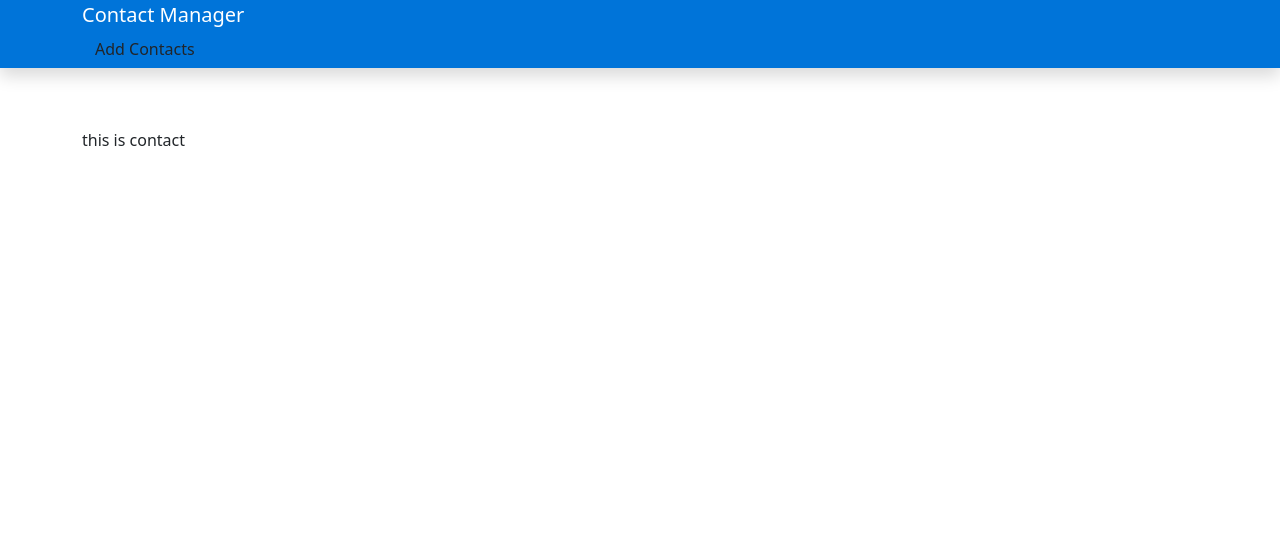
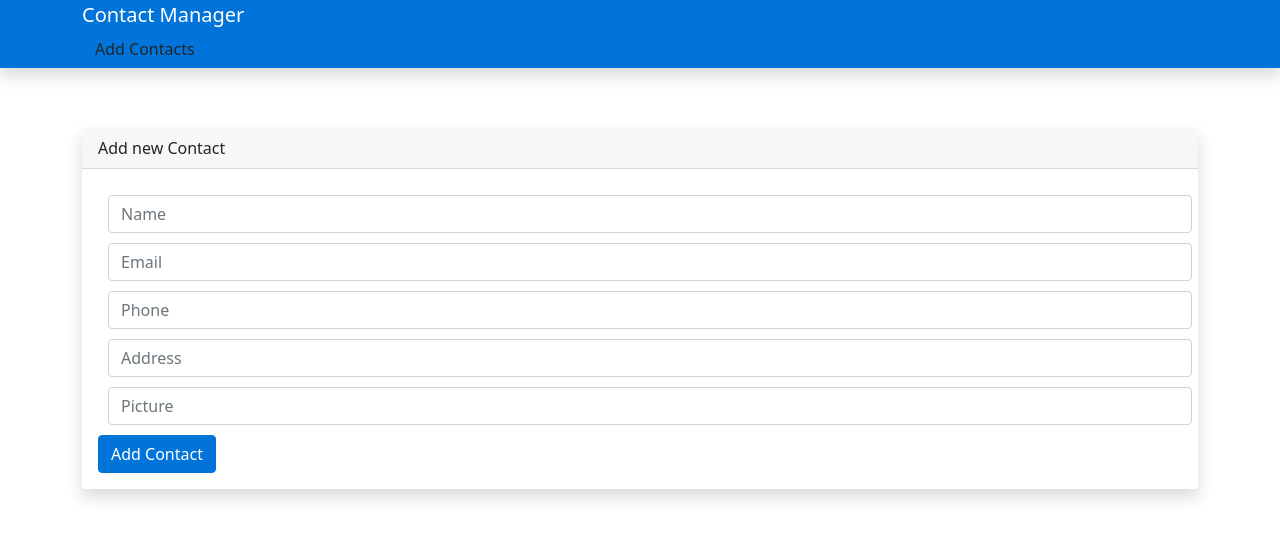
Before and after one commit to meashishpokhrel/contact-manager, a React (Create React App) app in the folder client/: page /contact/add in a window 1280 px wide. Shown: the top 538 px of the page. Built offline with nearby package versions, Linux system fonts and the light colour scheme.

Commit message:
Form for Editing contact

```diff
--- a/client/src/assets/styles/index.scss
+++ b/client/src/assets/styles/index.scss
@@ -2,6 +2,9 @@
   "primary": #0074d9,
   "danger": #ff4136,
 );
+.form-control{
+  margin: 10px
+}
 
 @import "~bootstrap/scss/bootstrap";
 
--- a/client/src/component/contact/Addcontact.js
+++ b/client/src/component/contact/Addcontact.js
@@ -1,7 +1,33 @@
 import React from "react";
 
 function Addcontact() {
-  return <div>this is contact</div>;
+  return (
+    <div className="card border-0 shadow">
+      <div className="card-header">Add new Contact</div>
+      <div className="card-body">
+        <form>
+          <div className="form-group mr-2">
+            <input type="text" className="form-control" placeholder="Name" />
+          </div>
+          <div className="form-group">
+            <input type="text" className="form-control" placeholder="Email" />
+          </div>
+          <div className="form-group">
+            <input type="text" className="form-control" placeholder="Phone" />
+          </div>
+          <div className="form-group">
+            <input type="text" className="form-control" placeholder="Address" />
+          </div>
+          <div className="form-group">
+            <input type="text" className="form-control" placeholder="Picture" />
+          </div>
+          <button className="btn btn-primary" type="submit">
+            Add Contact
+          </button>
+        </form>
+      </div>
+    </div>
+  );
 }
 
 export default Addcontact;
```
